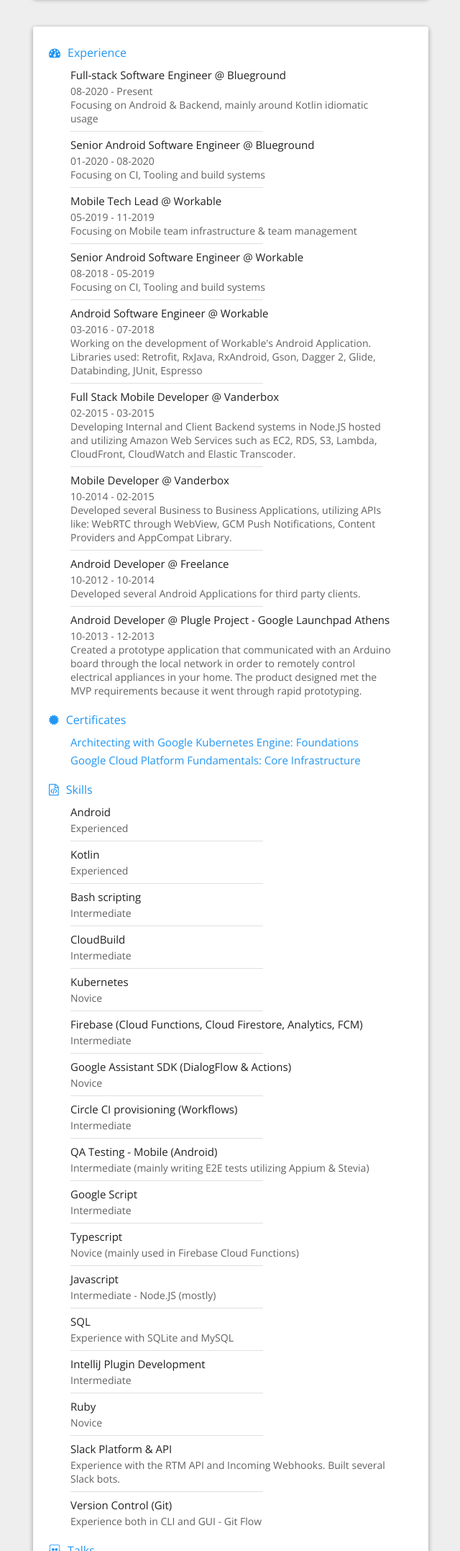
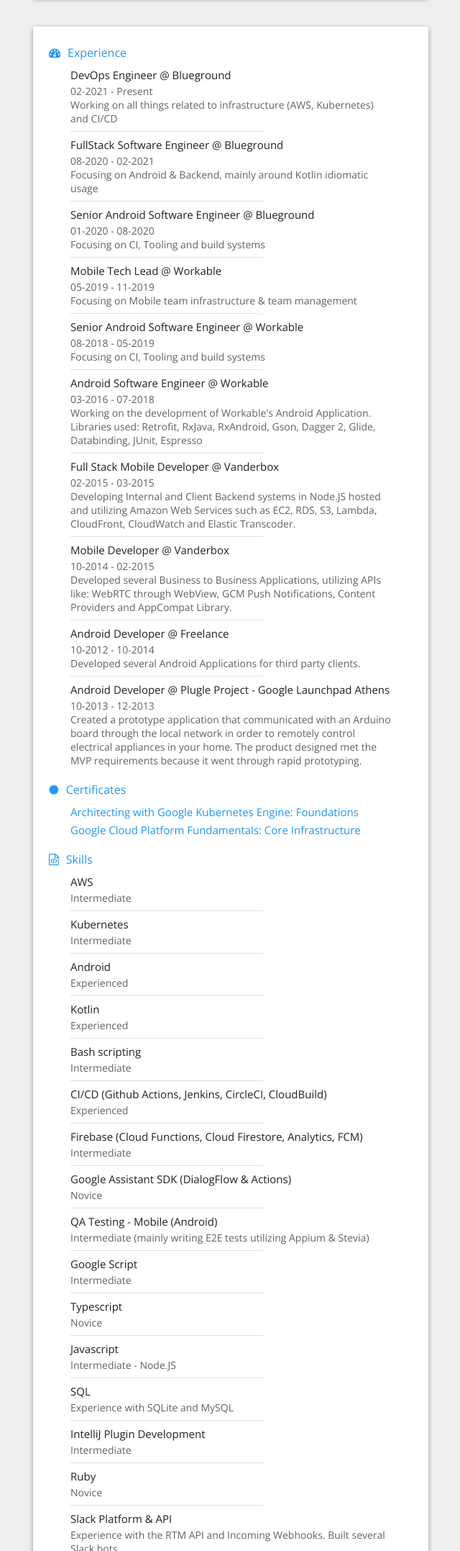
Before and after one commit to pavlospt/pavlospt.com, a plain HTML site: page index.html in a window 1280 px wide. Shown: the part 531-2686 px from the top of the page at 72% size, without its empty margins (319-959 px from the left). Drawn offline with nearby package versions, Linux system fonts and the light colour scheme.

Commit message:
Update experiences & skills

```diff
--- a/index.html
+++ b/index.html
@@ -55,7 +55,7 @@
 	<div id="quick_card" class="card">
 		<div><img id="photo" src="img/1070871.jpeg" /></div> <!-- replace photo in /img/ 705x705 -->
 		<h1 id="name">Pavlos-Petros Tournaris</h1>
-		<h2 id="description">Full Stack Mobile Developer @ <a href="https://www.theblueground.com/">Blueground</a></h2>
+		<h2 id="description">Senior Software Engineer (DevOps/SRE) @ <a href="https://www.theblueground.com/">Blueground</a></h2>
 		<h2 id="description">GDE on <a href="https://developers.google.com/community/experts/directory/profile/profile-pavlos-petros_tournaris">Android</a> (since April 2019)</h2>
 		<h2 id="description">Writing technical articles @ <a href="https://medium.com/@p.tournaris">Medium</a></h2>
 		<h2 id="description">Open Source contributor - #1 Java in Athens - #2 Java in Greece -  (based on <a href="http://git-awards.com/users/pavlospt">Git Awards</a>)</h2>
@@ -77,8 +77,14 @@
 		<div class="title"><i class="fa fa-tachometer"></i>Experience</div>
 		<div class="content">
 			<section class="element">
-				<div class="name">Full-stack Software Engineer @ Blueground</div>
-				<div class="info">08-2020 - Present</div>
+				<div class="name">DevOps Engineer @ Blueground</div>
+				<div class="info">02-2021 - Present</div>
+				<div class="info">Working on all things related to infrastructure (AWS, Kubernetes) and CI/CD</div>
+			</section>
+			<hr align="left"/>
+			<section class="element">
+				<div class="name">FullStack Software Engineer @ Blueground</div>
+				<div class="info">08-2020 - 02-2021</div>
 				<div class="info">Focusing on Android & Backend, mainly around Kotlin idiomatic usage</div>
 			</section>
 			<hr align="left"/>
@@ -147,6 +153,16 @@
 		<div class="title"><i class="fa fa-file-code-o"></i>Skills</div>
 		<div class="content">
 			<section class="element">
+				<div class="name">AWS</div>
+				<div class="info">Intermediate</div>
+			</section>
+			<hr align="left"/>
+			<section class="element">
+				<div class="name">Kubernetes</div>
+				<div class="info">Intermediate</div>
+			</section>
+			<hr align="left"/>
+			<section class="element">
 				<div class="name">Android</div>
 				<div class="info">Experienced</div>
 			</section>
@@ -162,13 +178,8 @@
 			</section>
 			<hr align="left"/>
 			<section class="element">
-					<div class="name">CloudBuild</div>
-					<div class="info">Intermediate</div>
-			</section>
-			<hr align="left"/>
-			<section class="element">
-					<div class="name">Kubernetes</div>
-					<div class="info">Novice</div>
+				<div class="name">CI/CD (Github Actions, Jenkins, CircleCI, CloudBuild)</div>
+				<div class="info">Experienced</div>
 			</section>
 			<hr align="left"/>
 			<section class="element">
@@ -179,11 +190,6 @@
 			<section class="element">
 				<div class="name">Google Assistant SDK (DialogFlow &amp; Actions)</div>
 				<div class="info">Novice</div>
-			</section>
-			<hr align="left"/>
-			<section class="element">
-					<div class="name">Circle CI provisioning (Workflows)</div>
-					<div class="info">Intermediate</div>
 			</section>
 			<hr align="left"/>
 			<section class="element">
@@ -198,12 +204,12 @@
 			<hr align="left"/>
 			<section class="element">
 				<div class="name">Typescript</div>
-					<div class="info">Novice (mainly used in Firebase Cloud Functions)</div>
+				<div class="info">Novice</div>
 			</section>
 			<hr align="left"/>
 			<section class="element">
 				<div class="name">Javascript</div>
-					<div class="info">Intermediate - Node.JS (mostly)</div>
+				<div class="info">Intermediate - Node.JS</div>
 			</section>
 			<hr align="left"/>
 			<section class="element">
```
Lines whose indentation alone changed are shown as unchanged.
